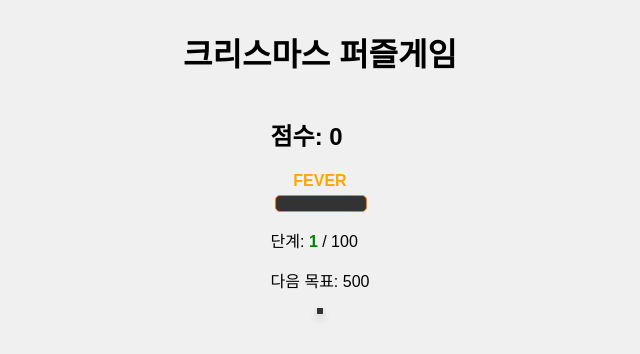
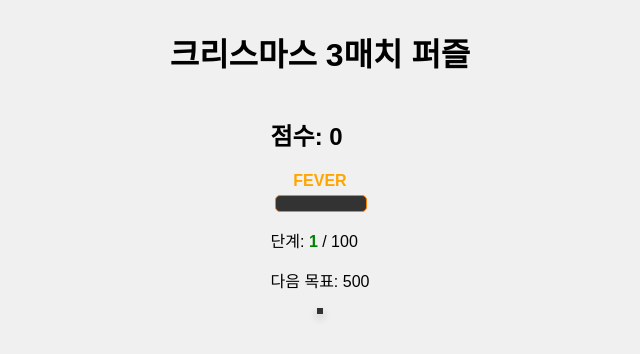
Before and after one commit to cyjk32-debug/webgame, a plain HTML site: page index.html in a window 1280 px wide. Shown: the whole page, without its empty margins (320-960 px from the left). Drawn offline with Linux system fonts and the light colour scheme.

Commit message:
Update index.html

```diff
--- a/index.html
+++ b/index.html
@@ -3,12 +3,16 @@
 <head>
     <meta charset="UTF-8">
     <meta name="viewport" content="width=device-width, initial-scale=1.0, user-scalable=no">
-    <title>크리스마스 퍼즐 게임</title>
-    <h1>크리스마스 퍼즐게임</h1>
+    <title>크리스마스 3매치 퍼즐</title>
     <link rel="stylesheet" href="style.css">
 </head>
+<body>
+
+    <h1>크리스마스 3매치 퍼즐</h1>
+
     <div id="game-info">
         <h2>점수: <span id="score">0</span></h2>
+
         <div id="fever-container">
             <p>FEVER</p>
             <div id="fever-bar-background">
@@ -23,10 +27,10 @@
         </p>
         <p id="game-message" style="font-weight: bold; color: red;"></p>
     </div>
+
     <div id="game-board">
         </div>
 
     <script src="script.js"></script>
 </body>
-
 </html>
```
Lines whose indentation alone changed are shown as unchanged.
